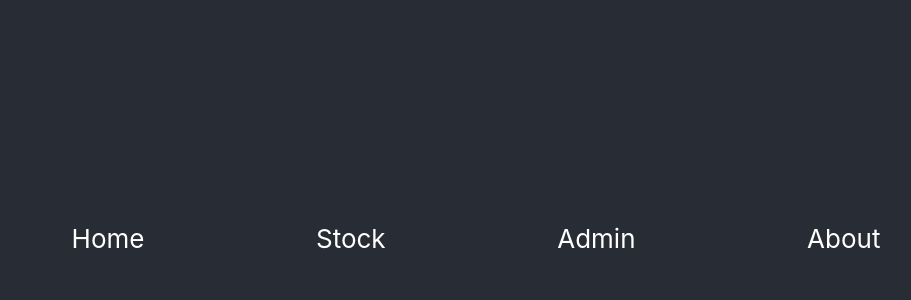
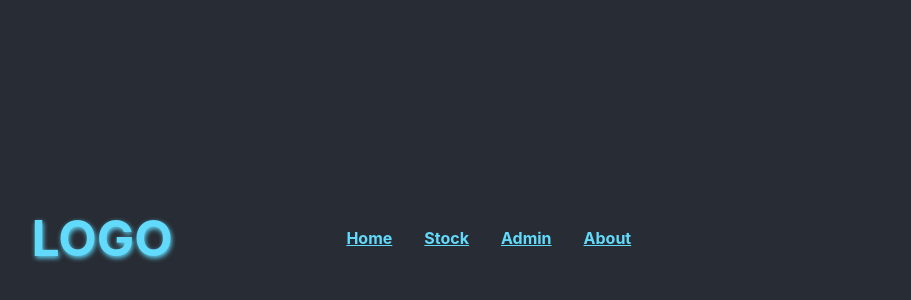
Before and after one commit to MedBelmejdoub/t, a React (Create React App) app: page / in a window 1280 px wide. Shown: the part 162-462 px from the top of the page, without its empty margins (164-1075 px from the left). Built offline with nearby package versions, Linux system fonts and the light colour scheme.

Commit message:
Adding Nav and forms Items

```diff
--- a/package.json
+++ b/package.json
@@ -8,6 +8,7 @@
     "@testing-library/user-event": "^12.8.3",
     "react": "^17.0.2",
     "react-dom": "^17.0.2",
+    "react-router-dom": "^5.3.0",
     "react-scripts": "4.0.3",
     "web-vitals": "^1.1.2"
   },
--- /dev/null
+++ b/src/Admin/Admin.js
@@ -0,0 +1,5 @@
+import React from "react";
+
+export const Admin = () => {
+  return <div></div>;
+};
--- a/src/App.css
+++ b/src/App.css
@@ -1,18 +1,11 @@
 .App {
   text-align: center;
 }
-
-.App-header {
+.nav-app{
+  display: flex;
+  align-items: center;
+  justify-content: space-around;
   background-color: #282c34;
   min-height: 100vh;
-  display: flex;
-  flex-direction: column;
-  align-items: center;
-  justify-content: center;
-  font-size: calc(10px + 2vmin);
   color: white;
 }
-
-.App-link {
-  color: #61dafb;
-}
--- a/src/App.js
+++ b/src/App.js
@@ -1,15 +1,32 @@
-
 import "./App.css";
 import { Nav } from "./Nav/Nav";
+import { BrowserRouter as Router, Switch, Route, Link } from "react-router-dom";
+import { Home } from "./Home/Home";
+import { Stock } from "./Stock/Stock";
+import { Admin } from "./Admin/Admin";
+// i will Import About Later
 function App() {
+  const date = new Date().toISOString();
+
   return (
-    <form>
-      <div className="App">
-        <header className="App-header">
-          <Nav />
-        </header>
+    <div className="nav-app">
+      <div>
+        <Router>
+          <nav>
+            <div>
+              <Nav />
+              <Home />
+              <Stock />
+              <Admin />
+              <Route path="/" component={Home} />
+              <Route path="/Stock" component={Stock} />
+              <Route path="/Admin" component={Admin} />
+            </div>
+          </nav>
+        </Router>
       </div>
-    </form>
+      <footer>{<time datetime={date}></time>}</footer>
+    </div>
   );
 }
 
--- /dev/null
+++ b/src/Home/Home.js
@@ -0,0 +1,5 @@
+import React from "react";
+
+export const Home = () => {
+  return <div></div>;
+};
--- a/src/Nav/Nav.css
+++ b/src/Nav/Nav.css
@@ -1,6 +1,25 @@
-.nav{
+.nav-list {
+  width: 40%;
   display: flex;
-  min-width: 90%;
   align-items: center;
-  justify-content: space-evenly;
+
+
+  justify-content: space-between;
 }
+.nav-bar{
+
+  display: flex;
+  align-items: center;
+  justify-content: space-between;
+}
+.nav-logo {
+  font-size: 50px;
+  color: #61dafb;
+  text-shadow: #61dafb 1px 2px 5px;
+}
+.nav-links{
+  list-style: none;
+  font-weight: bold;
+  color: #61dafb;
+  margin: 1rem;
+}
--- a/src/Nav/Nav.js
+++ b/src/Nav/Nav.js
@@ -1,15 +1,24 @@
 import React from "react";
-import './Nav.css';
+import "./Nav.css";
+import { Link } from "react-router-dom";
 export const Nav = () => {
   return (
-    <nav className='nav'>
-      <div>Home</div>
-
-      <div>Stock </div>
-
-      <div>Admin </div>
-
-      <div>About </div>
+    <nav className="nav-bar">
+      <h3 className="nav-logo">LOGO</h3>
+      <ul className="nav-list">
+        <Link  className="nav-links" to="/">
+          <li>Home</li>
+        </Link>
+        <Link  className="nav-links" to="/Stock">
+          <li>Stock</li>
+        </Link>
+        <Link  className="nav-links" to="/Admin">
+          <li>Admin</li>
+        </Link>
+        <Link  className="nav-links" to="/About">
+          <li>About</li>
+        </Link>
+      </ul>
     </nav>
   );
 };
--- /dev/null
+++ b/src/Stock/Stock.js
@@ -0,0 +1,5 @@
+import React from "react";
+
+export const Stock = () => {
+  return <div></div>;
+};
```
Also changed, not shown: 1 other file (tests, documents, lock files or other folders).
